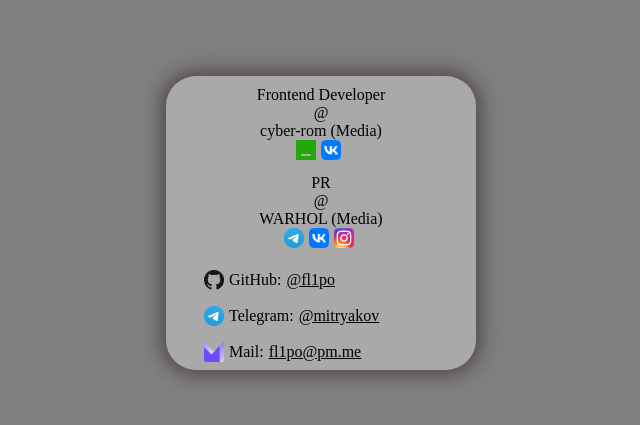
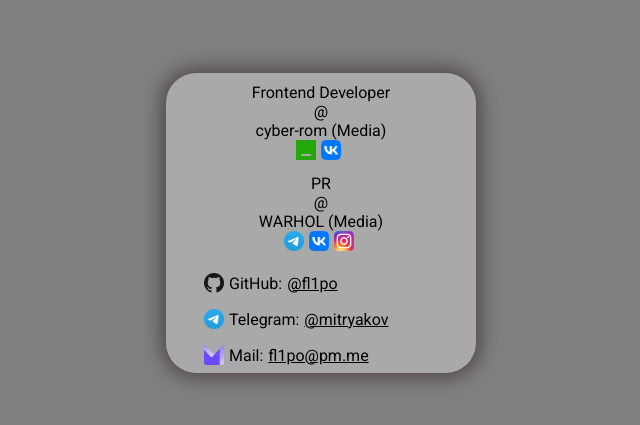
Before and after one commit to fl1po/profile, a React (Vite) app: page / in a window 1280 px wide. Shown: the part 177-602 px from the top of the page, without its empty margins (319-959 px from the left). Built offline with nearby package versions, Linux system fonts and the light colour scheme.

Commit message:
added Roboto

```diff
--- a/src/index.html
+++ b/src/index.html
@@ -3,6 +3,9 @@
   <head>
     <meta charset="UTF-8" />
     <link rel="icon" type="image/png" href="../resources/favicon.png" />
+    <link rel="preconnect" href="https://fonts.googleapis.com">
+    <link rel="preconnect" href="https://fonts.gstatic.com" crossorigin>
+    <link href="https://fonts.googleapis.com/css2?family=Roboto&display=swap" rel="stylesheet">
     <meta name="viewport" content="width=device-width, initial-scale=1.0" />
     <title>Igor Mitryakov</title>
   </head>
--- a/src/index.jsx
+++ b/src/index.jsx
@@ -1,7 +1,7 @@
 import React from 'react';
 import ReactDOM from 'react-dom';
+import { createGlobalStyle } from 'styled-components';
 import Main from './pages/main';
-import { createGlobalStyle } from 'styled-components';
 
 const Global = createGlobalStyle`
   body, #root {
@@ -12,6 +12,7 @@
     margin: 0;
     height: 100vh;
     width: 100vw;
+    font-family: 'Roboto';
   }
 `;
 
```
